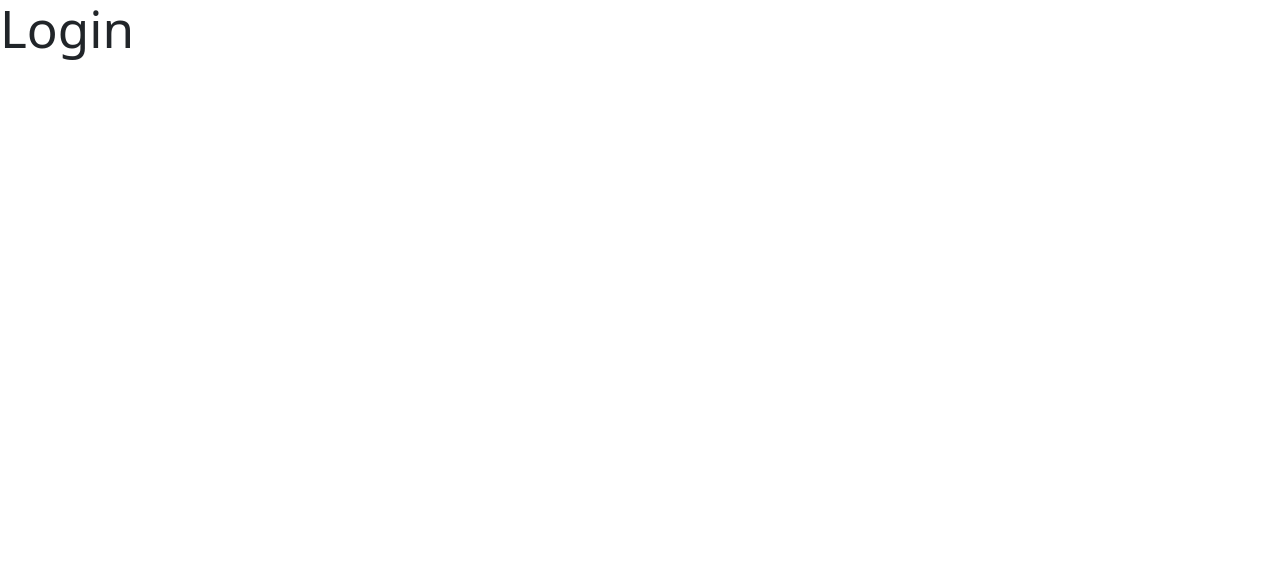
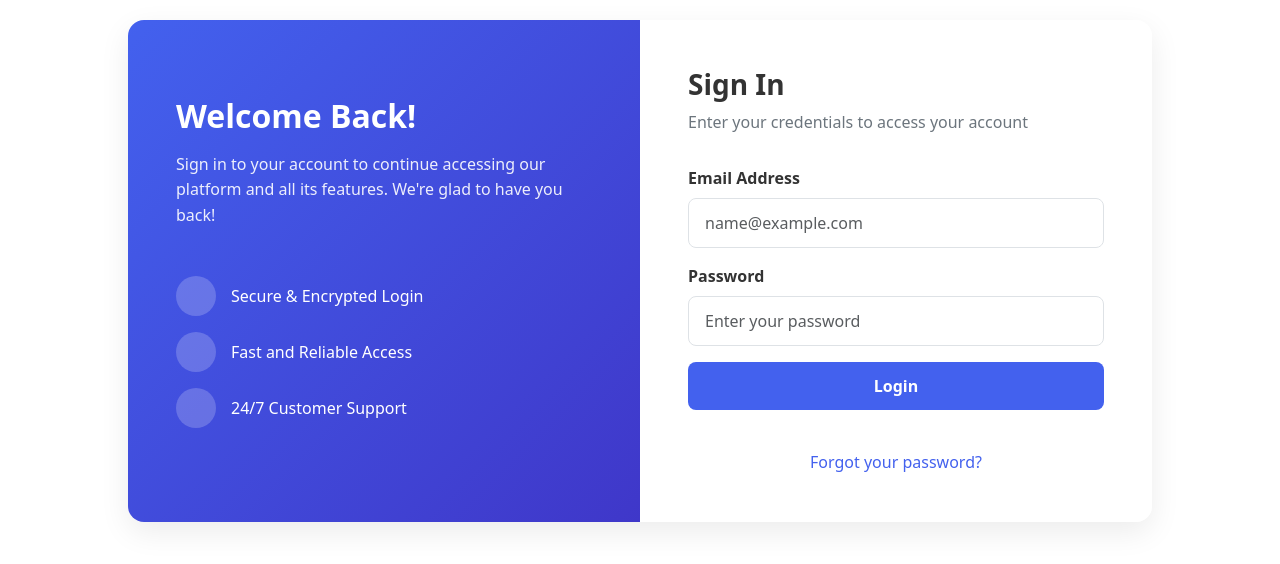
Before and after one commit to manoj30dec/react-evolution, a React (Vite) app: page / in a window 1280 px wide. Shown: the top 564 px of the page. Built offline with nearby package versions, Linux system fonts and the light colour scheme.

Commit message:
Authentication+login+dashboard+protected route

```diff
--- a/src/App.jsx
+++ b/src/App.jsx
@@ -5,6 +5,7 @@ import { Route, Routes } from 'react-router-dom'
 import './App.css'
 import Login from './pages/login/Login'
 import Dashboard from './pages/dashboard/Dashboard'
+import ProtectedRoute from './component/ProtectedRoute'
 
 function App() {
   // const [count, setCount] = useState(0)
@@ -13,7 +14,11 @@ function App() {
     <>
       <Routes>
         <Route path='/' element={<Login />} />
-        <Route path='/dashboard' element={<Dashboard />} />
+        <Route path='/dashboard' element={
+          <ProtectedRoute>
+            <Dashboard />
+          </ProtectedRoute>
+        } />
       </Routes>
     </>
   )
--- a/src/component/ProtectedRoute.jsx
+++ b/src/component/ProtectedRoute.jsx
@@ -0,0 +1,10 @@
+import { Navigate } from "react-router-dom";
+import useAuth from "../context/useAuth"
+
+export default function ProtectedRoute({ children }) {
+    const { token } = useAuth(); //token coming from AuthContext provider
+    if (!token) {
+        return <Navigate to={'/'} />
+    }
+    return children
+}
--- a/src/context/AuthContext.jsx
+++ b/src/context/AuthContext.jsx
@@ -1,6 +1,6 @@
-import { createContext, useContext, useState, } from "react";
+import { useState } from "react";
 
-const AuthContext = createContext(null)
+import AuthContext from "./auth-context";
 
 const AuthProvider = ({ children }) => {
     const [token, setToken] = useState(() => {
@@ -20,7 +20,7 @@ const AuthProvider = ({ children }) => {
 
     return (
         // <AuthContext.Provider value={{ token, login, logout }}>
-        //     {Children}
+        //     {children}
         // </AuthContext.Provider>
         // React 19 way
         <AuthContext value={{ token, login, logout }}>
--- /dev/null
+++ b/src/context/auth-context.js
@@ -0,0 +1,4 @@
+import { createContext } from "react";
+
+const AuthContext = createContext(null);
+export default AuthContext;
--- a/src/context/useAuth.jsx
+++ b/src/context/useAuth.jsx
@@ -1,6 +1,6 @@
 
 import { use } from "react";
-import AuthContext from "./AuthContext"
+import AuthContext from "./auth-context";
 const useAuth = () => {
     // const context = useContext(AuthContext);
     const context = use(AuthContext); //React 19 way
--- a/src/index.css
+++ b/src/index.css
@@ -11,7 +11,13 @@
   text-rendering: optimizeLegibility;
   -webkit-font-smoothing: antialiased;
   -moz-osx-font-smoothing: grayscale;
+  --primary-color: #4361ee;
+  --secondary-color: #3f37c9;
+  --light-bg: #f8f9fa;
+  --dark-text: #333;
+  --light-text: #6c757d;
 }
+
 
 a {
   font-weight: 500;
--- a/src/pages/dashboard/Dashboard.jsx
+++ b/src/pages/dashboard/Dashboard.jsx
@@ -1,8 +1,13 @@
 import React from 'react'
+import useAuth from "../../context/useAuth"
+const Dashboard = () => {
+    const { logout } = useAuth();
+    return (
+        <>
+            <h1>Dashboard</h1>
+            <button className='btn btn-primary' onClick={logout}>Logout</button>
+        </>
 
-const Dashboard = () => {
-    return (
-        <h1>Dashboard</h1>
     )
 }
 
--- /dev/null
+++ b/src/pages/login/Login.css
@@ -0,0 +1,220 @@
+.login-wrapper{
+    display: flex;
+    align-items: center;
+    justify-content: center;
+}
+.login-container {
+    max-width: 1000px;
+    width: 100%;
+    margin: 20px;
+}
+
+.login-card {
+    border-radius: 16px;
+    overflow: hidden;
+    box-shadow: 0 10px 30px rgba(0, 0, 0, 0.08);
+    border: none;
+}
+
+.login-left {
+    background: linear-gradient(135deg, var(--primary-color), var(--secondary-color));
+    color: white;
+    padding: 3rem;
+    display: flex;
+    flex-direction: column;
+    justify-content: center;
+}
+
+.login-left h2 {
+    font-weight: 700;
+    margin-bottom: 1rem;
+}
+
+.login-left p {
+    opacity: 0.9;
+    line-height: 1.6;
+}
+
+.feature-list {
+    margin-top: 2rem;
+}
+
+.feature-item {
+    display: flex;
+    align-items: center;
+    margin-bottom: 1rem;
+}
+
+.feature-icon {
+    background-color: rgba(255, 255, 255, 0.2);
+    width: 40px;
+    height: 40px;
+    border-radius: 50%;
+    display: flex;
+    align-items: center;
+    justify-content: center;
+    margin-right: 15px;
+}
+
+.login-right {
+    padding: 3rem;
+    background-color: white;
+}
+
+.login-right h3 {
+    color: var(--dark-text);
+    font-weight: 700;
+    margin-bottom: 0.5rem;
+}
+
+.login-right .subtitle {
+    color: var(--light-text);
+    margin-bottom: 2rem;
+}
+
+.form-label {
+    font-weight: 600;
+    color: var(--dark-text);
+    margin-bottom: 0.5rem;
+}
+
+.form-control {
+    padding: 0.75rem 1rem;
+    border-radius: 8px;
+    border: 1px solid #dee2e6;
+    transition: all 0.3s;
+}
+
+.form-control:focus {
+    border-color: var(--primary-color);
+    box-shadow: 0 0 0 0.25rem rgba(67, 97, 238, 0.25);
+}
+
+.password-toggle {
+    position: absolute;
+    right: 15px;
+    top: 50%;
+    transform: translateY(-50%);
+    cursor: pointer;
+    color: var(--light-text);
+}
+
+.btn-login {
+    background-color: var(--primary-color);
+    color: white;
+    font-weight: 600;
+    padding: 0.75rem;
+    border-radius: 8px;
+    border: none;
+    width: 100%;
+    transition: all 0.3s;
+}
+
+.btn-login:hover {
+    background-color: var(--secondary-color);
+    transform: translateY(-2px);
+}
+
+.divider {
+    display: flex;
+    align-items: center;
+    text-align: center;
+    margin: 1.5rem 0;
+    color: var(--light-text);
+}
+
+.divider::before,
+.divider::after {
+    content: '';
+    flex: 1;
+    border-bottom: 1px solid #dee2e6;
+}
+
+.divider span {
+    padding: 0 15px;
+}
+
+.social-login {
+    display: flex;
+    gap: 1rem;
+    margin-bottom: 1.5rem;
+}
+
+.social-btn {
+    flex: 1;
+    padding: 0.75rem;
+    border-radius: 8px;
+    border: 1px solid #dee2e6;
+    background-color: white;
+    font-weight: 500;
+    display: flex;
+    align-items: center;
+    justify-content: center;
+    transition: all 0.3s;
+}
+
+.social-btn:hover {
+    background-color: #f8f9fa;
+}
+
+.social-btn i {
+    margin-right: 8px;
+}
+
+.btn-google {
+    color: #DB4437;
+}
+
+.btn-facebook {
+    color: #4267B2;
+}
+
+.forgot-password {
+    text-align: center;
+    margin-top: 1.5rem;
+}
+
+.forgot-password a {
+    color: var(--primary-color);
+    text-decoration: none;
+}
+
+.signup-link {
+    text-align: center;
+    margin-top: 1.5rem;
+    color: var(--light-text);
+}
+
+.signup-link a {
+    color: var(--primary-color);
+    font-weight: 600;
+    text-decoration: none;
+}
+
+@media (max-width: 992px) {
+    .login-left {
+        padding: 2rem;
+    }
+
+    .login-right {
+        padding: 2rem;
+    }
+}
+
+@media (max-width: 768px) {
+    .login-container {
+        margin: 10px;
+    }
+
+    .login-left {
+        padding: 2rem 1.5rem;
+    }
+
+    .login-right {
+        padding: 2rem 1.5rem;
+    }
+
+    .social-login {
+        flex-direction: column;
+    }
+}
--- a/src/pages/login/Login.jsx
+++ b/src/pages/login/Login.jsx
@@ -1,13 +1,125 @@
 import { useState } from "react";
 import { useNavigate } from "react-router-dom";
 import useAuth from "../../context/useAuth"
+import './Login.css'
 const Login = () => {
   const [email, setEmail] = useState("");
   const [password, setPassword] = useState("");
-  const { login } = useAuth;
-  const navigate = useNavigate()
+  const { login } = useAuth();
+  // console.log(login)
+  const navigate = useNavigate();
+
+  const handleSubmit = async (event) => {
+    event.preventDefault();
+    const res = await fetch("https://api.escuelajs.co/api/v1/auth/login", {
+      method: 'POST',
+      headers: {
+        "Content-Type": "application/json"
+      },
+      body: JSON.stringify({ email, password })
+    })
+    const data = await res.json();
+    if (data.access_token) {
+      login(data.access_token);
+      navigate("/dashboard")
+    } else {
+      alert("Invalid credentials")
+    }
+
+  }
+
+  // function validateEmail(email) {
+  //   const emailRegex = /^[^\s@]+@[^\s@]+\.[^\s@]+$/;
+  //   return emailRegex.test(email);
+  // }
+  const handleInput = (event) => {
+    if (event.target.name === "email") {
+      setEmail(event.target.value)
+    } else {
+      setPassword(event.target.value)
+    }
+  }
+
   return (
-    <h1>Login</h1>
+    <div className="login-wrapper">
+      <div className="login-container">
+        <div className="row login-card">
+          <div className="col-md-6 login-left">
+            <h2>Welcome Back!</h2>
+            <p>Sign in to your account to continue accessing our platform and all its features. We're glad to have you back!</p>
+
+            <div className="feature-list">
+              <div className="feature-item">
+                <div className="feature-icon">
+                  <i className="fas fa-shield-alt"></i>
+                </div>
+                <div>Secure & Encrypted Login</div>
+              </div>
+              <div className="feature-item">
+                <div className="feature-icon">
+                  <i className="fas fa-bolt"></i>
+                </div>
+                <div>Fast and Reliable Access</div>
+              </div>
+              <div className="feature-item">
+                <div className="feature-icon">
+                  <i className="fas fa-headset"></i>
+                </div>
+                <div>24/7 Customer Support</div>
+              </div>
+            </div>
+          </div>
+
+          <div className="col-md-6 login-right">
+            <h3>Sign In</h3>
+            <p className="subtitle">Enter your credentials to access your account</p>
+
+            {/* <div className="social-login">
+              <button type="button" className="social-btn btn-google">
+                <i className="fab fa-google"></i> Google
+              </button>
+              <button type="button" className="social-btn btn-facebook">
+                <i className="fab fa-facebook-f"></i> Facebook
+              </button>
+            </div>
+
+            <div className="divider">
+              <span>Or continue with email</span>
+            </div> */}
+
+            <form id="loginForm" onSubmit={handleSubmit} noValidate>
+              <div className="mb-3">
+                <label htmlFor="email" className="form-label">Email Address</label>
+                <input type="email" className="form-control" id="email" placeholder="name@example.com" value={email} name="email" onChange={(e) => handleInput(e)} />
+              </div>
+
+              <div className="mb-3 position-relative">
+                <label htmlFor="password" className="form-label">Password</label>
+                <input type="password" className="form-control" id="password" placeholder="Enter your password" value={password} name="password" onChange={(e) => handleInput(e)} />
+                <span className="password-toggle" id="togglePassword">
+                  <i className="far fa-eye"></i>
+                </span>
+              </div>
+
+              {/* <div className="mb-3 form-check">
+                <input type="checkbox" className="form-check-input" id="rememberMe" />
+                <label className="form-check-label" htmlFor="rememberMe">Remember me</label>
+              </div> */}
+
+              <button type="submit" className="btn btn-login mb-3">Login</button>
+
+              <div className="forgot-password">
+                <a href="#" id="forgotPassword">Forgot your password?</a>
+              </div>
+
+              {/* <div className="signup-link">
+                Don't have an account? <a href="#" id="signUpLink">Sign up here</a>
+              </div> */}
+            </form>
+          </div>
+        </div>
+      </div>
+    </div>
   )
 }
 
```
